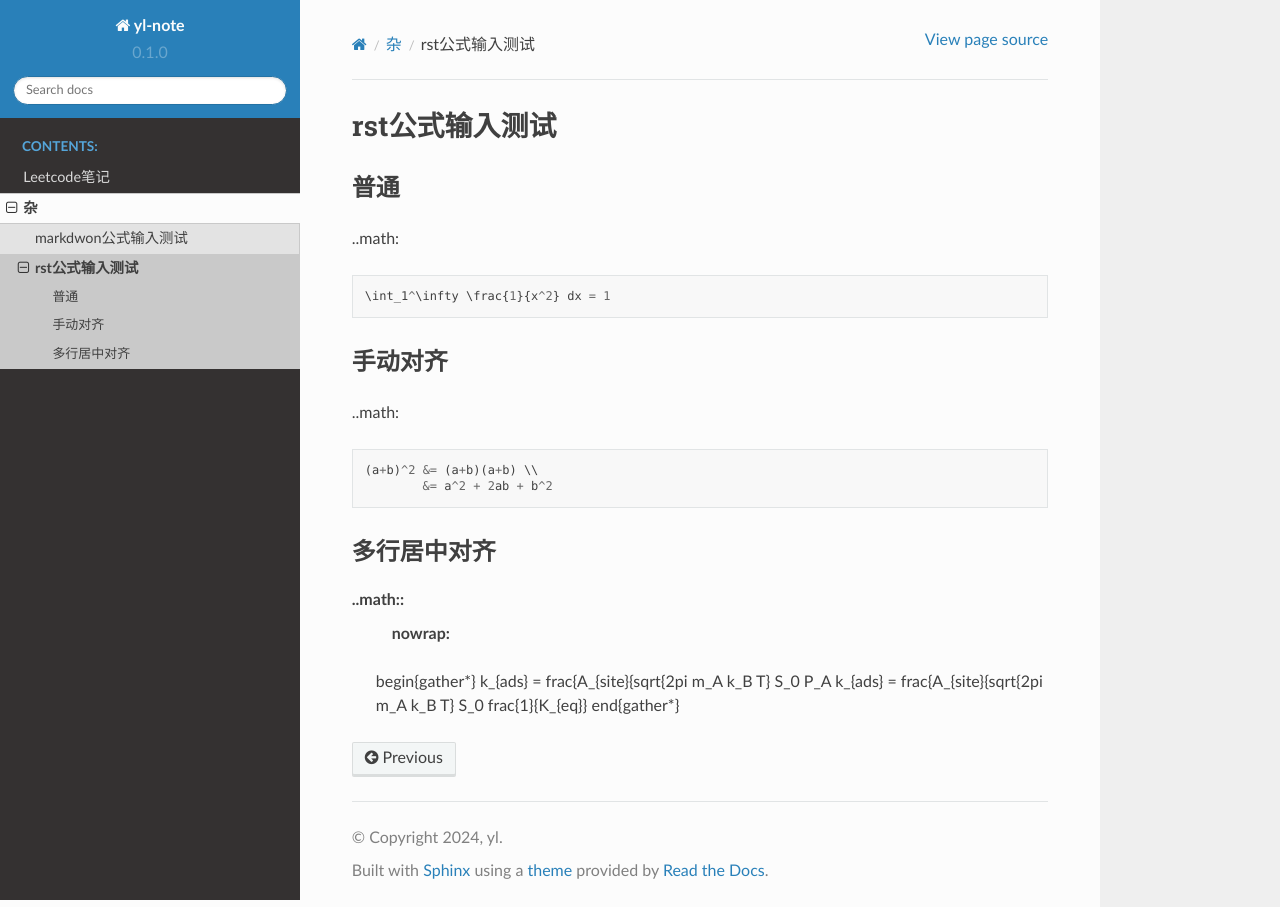
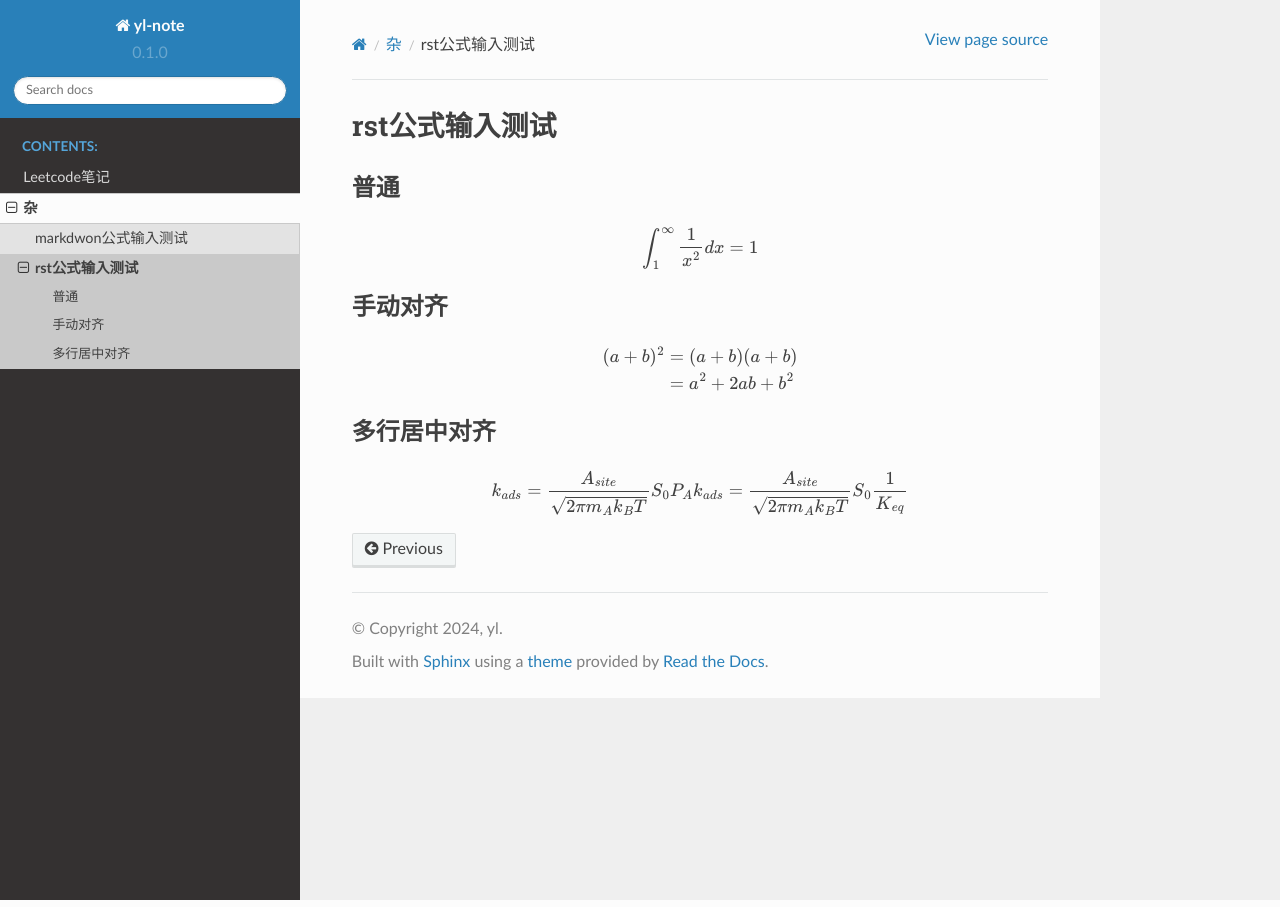
Before and after one commit to panglben/yl_note_repo, a Sphinx documentation site: the page built from docs/source/ungrouped-note/math-rst.rst, in a window 1280 px wide. Built offline with Sphinx 7.4.7 and the Read the Docs theme 2.0.0, drawn with Linux system fonts in a browser that asks for light colours.

Commit message:
Update math-rst.rst

```diff
--- a/docs/source/ungrouped-note/math-rst.rst
+++ b/docs/source/ungrouped-note/math-rst.rst
@@ -7,7 +7,7 @@ rst公式输入测试
 普通
 ****
 
-..math::
+.. math::
 
     \int_1^\infty \frac{1}{x^2} dx = 1
 
@@ -15,7 +15,7 @@ rst公式输入测试
 手动对齐
 ********
 
-..math::
+.. math::
 
     (a+b)^2 &= (a+b)(a+b) \\
             &= a^2 + 2ab + b^2
@@ -24,10 +24,10 @@ rst公式输入测试
 多行居中对齐
 ***********
 
-..math::
+.. math::
     :nowrap:
 
     \begin{gather*}
-    k_{ads} = \frac{A_{site}{\sqrt{2\pi m_A k_B T} S_0 P_A
-    k_{ads} = \frac{A_{site}{\sqrt{2\pi m_A k_B T} S_0 \frac{1}{K_{eq}}
+    k_{ads} = \frac{A_{site}}{\sqrt{2\pi m_A k_B T}} S_0 P_A
+    k_{ads} = \frac{A_{site}}{\sqrt{2\pi m_A k_B T}} S_0 \frac{1}{K_{eq}}
     \end{gather*}
```
